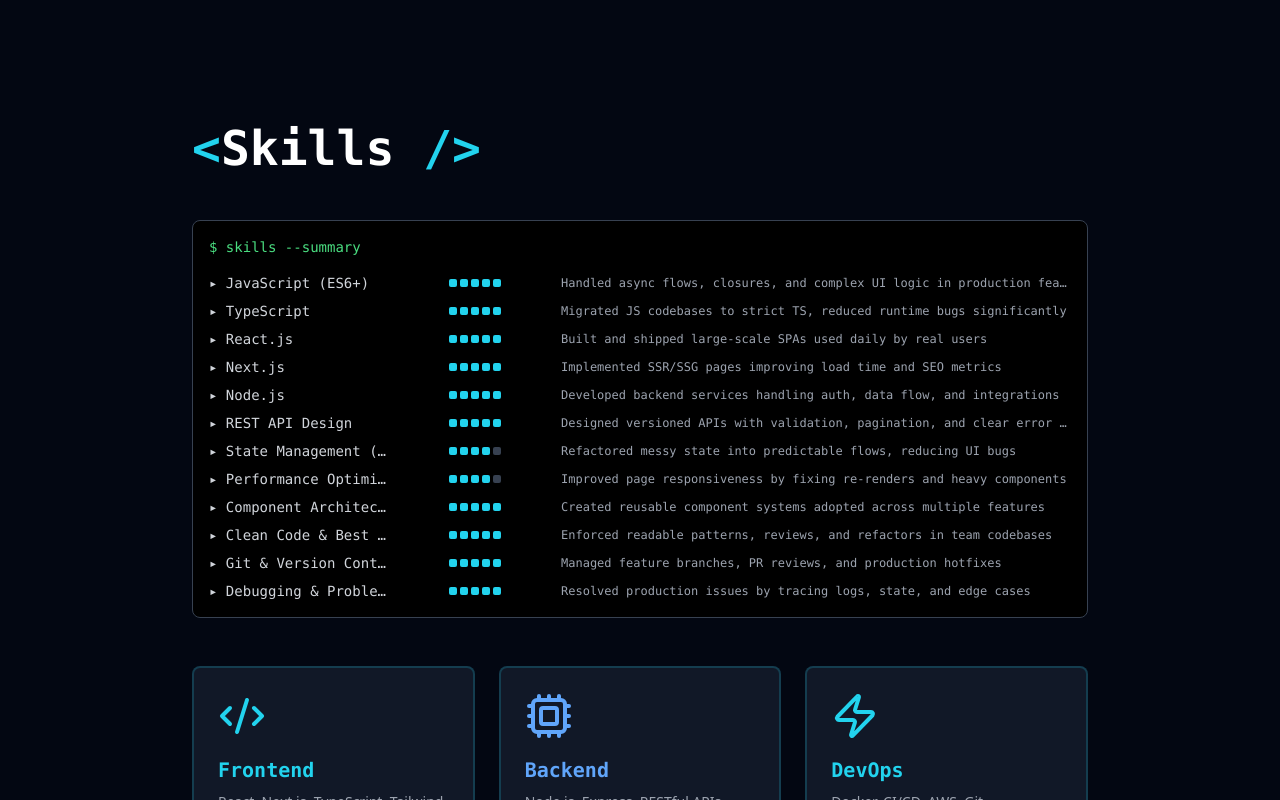
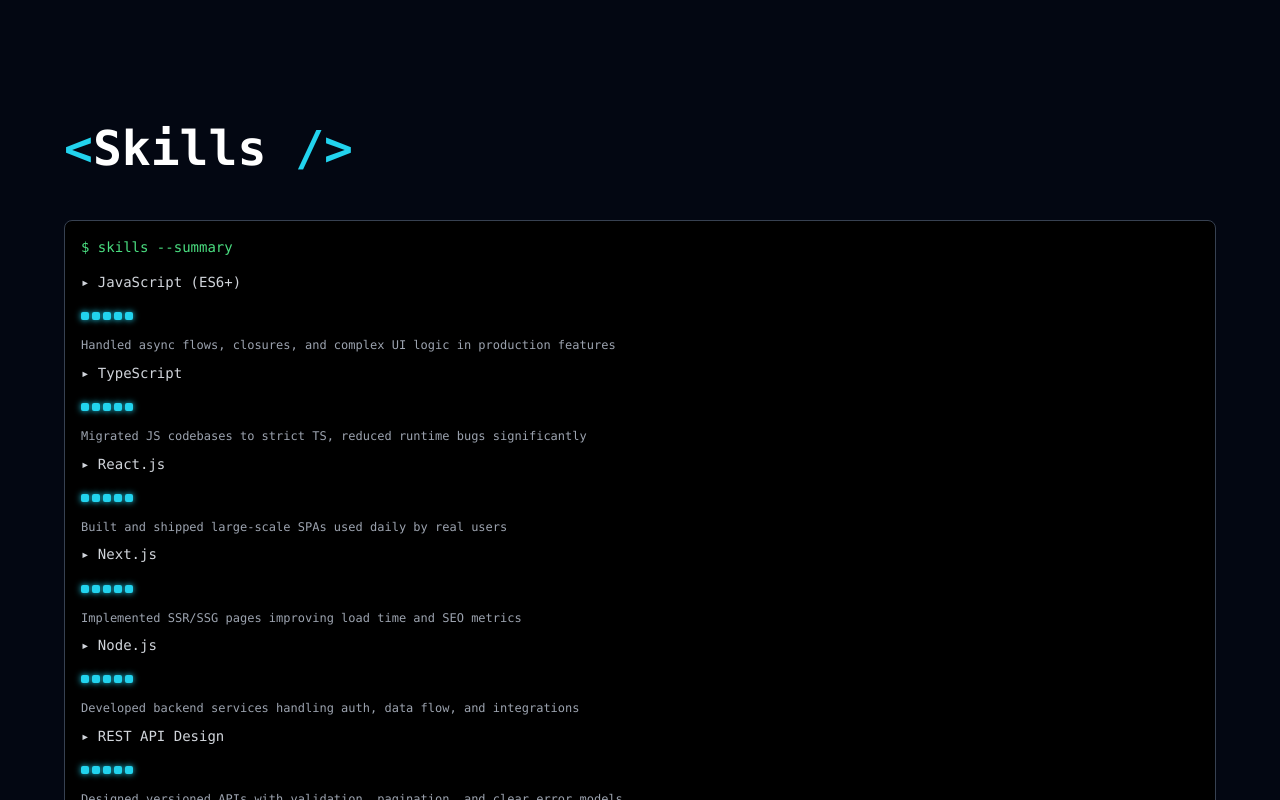
Before and after one commit to saisankar-1919/personal-website, a React (Vite) app: page / in a window 1280 px wide. Shown: the part 1580-2380 px from the top of the page. Built offline with nearby package versions, Linux system fonts and the light colour scheme.

Commit message:
skills section update

```diff
--- a/src/view/portfolio.jsx
+++ b/src/view/portfolio.jsx
@@ -317,7 +317,7 @@
         id="about"
         className="min-h-screen flex items-center justify-center px-4 sm:px-6 py-16 md:py-20 relative"
       >
-        <div className="max-w-4xl w-full relative z-10">
+        <div className="max-w-6xl w-full relative z-10">
           <h2 className="text-3xl sm:text-4xl md:text-5xl font-bold mb-6 md:mb-8 font-mono">
             <span className="text-cyan-400">{"<"}</span>
             About
@@ -372,7 +372,7 @@
         id="skills"
         className="min-h-screen flex items-center justify-center px-4 sm:px-6 py-16 md:py-20 relative"
       >
-        <div className="max-w-4xl w-full relative z-10">
+        <div className="max-w-6xl w-full relative z-10">
           <h2 className="text-3xl sm:text-4xl md:text-5xl font-bold mb-8 md:mb-12 font-mono">
             <span className="text-cyan-400">{"<"}</span>
             Skills
@@ -385,29 +385,57 @@
               {skills.map((skill) => (
                 <li
                   key={skill.name}
-                  className="grid grid-cols-[180px_140px_1fr] gap-4 items-center"
+                  className="
+    grid
+    grid-cols-1
+    sm:grid-cols-[300px_100px_minmax(0,1fr)]
+    gap-4
+    items-start
+  "
                 >
                   {/* Skill name */}
-                  <span className="text-gray-300 truncate">▸ {skill.name}</span>
+                  <span
+                    className="
+      text-gray-300
+      text-sm
+      leading-snug
+      break-words
+      pl-2
+      -ml-2
+    "
+                  >
+                    ▸ {skill.name}
+                  </span>
 
-                  {/* Segmented bar */}
-                  <div className="flex gap-[3px] justify-center">
+                  {/* Segmented bars */}
+                  <div className="flex gap-[3px] justify-start sm:justify-center mt-1">
                     {Array.from({ length: TOTAL_BARS }).map((_, index) => {
                       const filled =
                         index < Math.round(skill.level / (100 / TOTAL_BARS));
                       return (
                         <span
                           key={index}
-                          className={`h-2 w-2 rounded-sm ${
-                            filled ? "bg-cyan-400" : "bg-gray-700"
-                          }`}
+                          className={`
+            h-2 w-2 rounded-sm
+            transition-all
+            ${filled ? "bg-cyan-400 shadow-[0_0_6px_#22d3ee]" : "bg-gray-700"}
+          `}
+                          title={`${skill.level}%`}
                         />
                       );
                     })}
                   </div>
 
                   {/* Evidence */}
-                  <span className="text-gray-400 text-xs truncate">
+                  <span
+                    className="
+      text-gray-400
+      text-xs
+      leading-relaxed
+      break-words
+      max-w-2xl
+    "
+                  >
                     {skill.evidence}
                   </span>
                 </li>
@@ -503,7 +531,7 @@
         id="contact"
         className="min-h-screen flex items-center justify-center px-4 sm:px-6 py-16 md:py-20 relative"
       >
-        <div className="max-w-4xl w-full text-center relative z-10">
+        <div className="max-w-6xl w-full text-center relative z-10">
           <h2 className="text-3xl sm:text-4xl md:text-5xl font-bold mb-6 md:mb-8 font-mono">
             <span className="text-cyan-400">{"<"}</span>
             Contact
```
